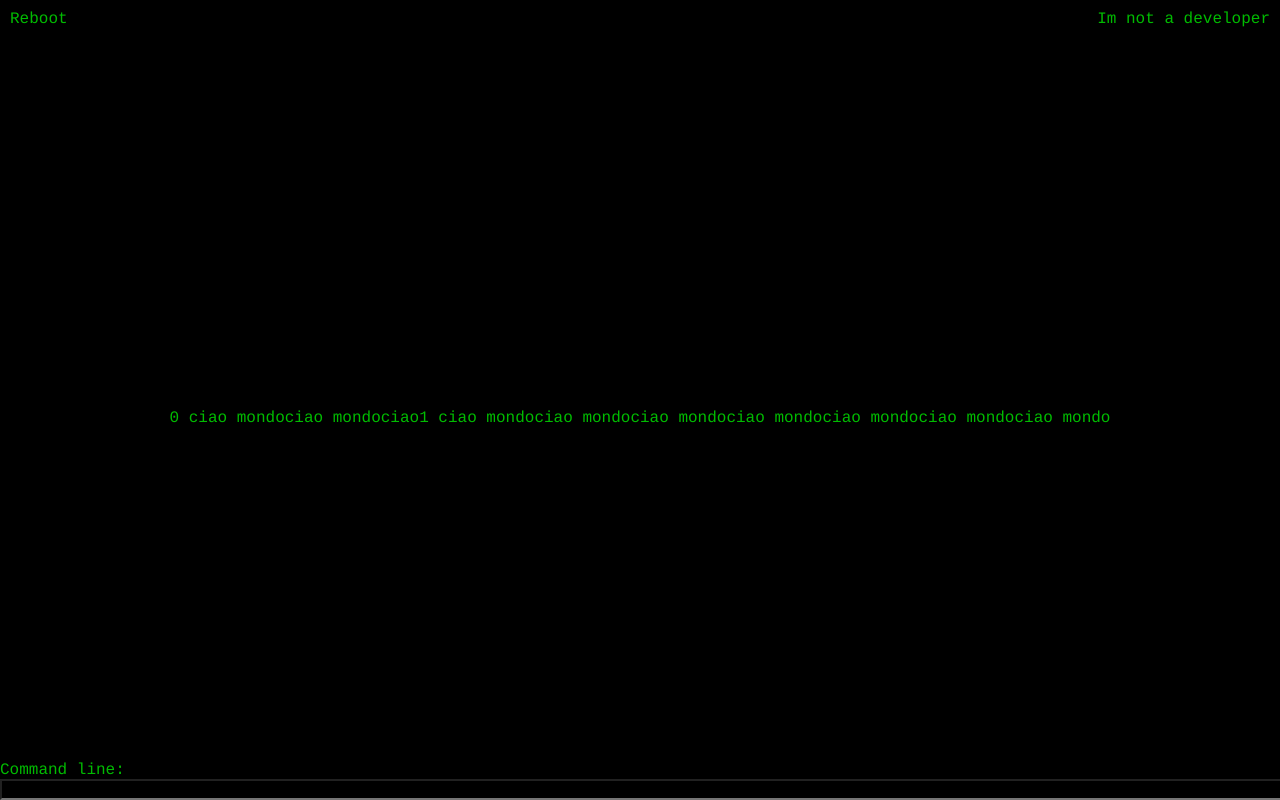
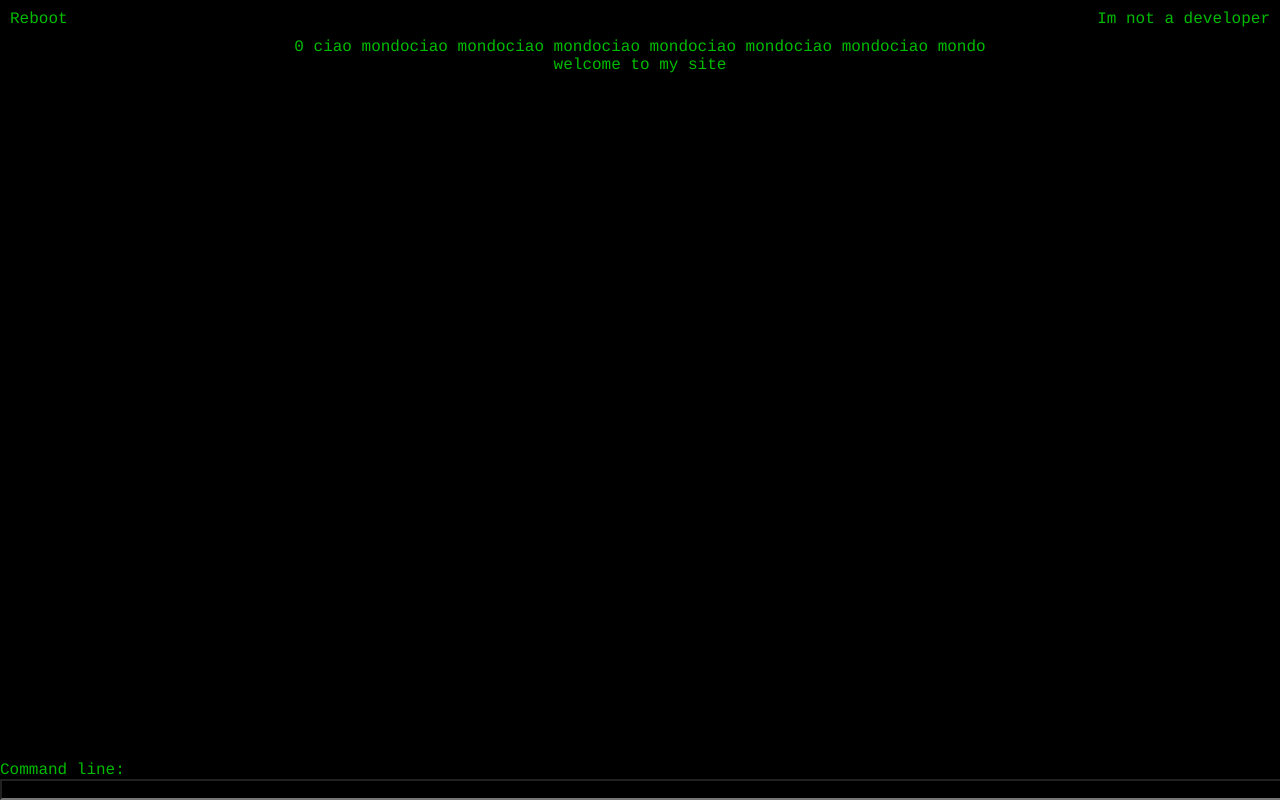
Before and after one commit to izaerax/site, a Nuxt app: page / in a window 1280 px wide. Built offline with nearby package versions, Linux system fonts and the light colour scheme.

Commit message:
added composable for temporizedTexts

```diff
--- a/assets/css/main.scss
+++ b/assets/css/main.scss
@@ -19,3 +19,7 @@ body {
 .h-100 {
   height: 100%;
 }
+
+.text-center {
+  text-align: center;
+}
--- /dev/null
+++ b/composables/useTemporizedTexts.ts
@@ -0,0 +1,35 @@
+/**
+ * Composable used to manage temporizedText order rendering
+ */
+export default () => {
+  const temporizedTextsArr = []
+  let tempCounter = 0
+
+  /**
+   * Used to create an array of refs with defined index
+   * NOTE: index should be unique for each composable instance to avoid index overwrite
+   * source: https://docs.w3cub.com/vue~3/guide/migration/array-refs
+   */
+  const setRef = (index: number) => {
+    return (el: any) => {
+      if (el) {
+        temporizedTextsArr[index] = el
+      }
+    }
+  }
+
+  /**
+   * Called to render the temporized text in order specified by position in temporizedTextsArr
+   */
+  const nextTempText = () => {
+    if (tempCounter < temporizedTextsArr.length) {
+      temporizedTextsArr[tempCounter].resume()
+      tempCounter++
+    }
+  }
+
+  return {
+    setRef,
+    nextTempText,
+  }
+}
--- a/pages/index.vue
+++ b/pages/index.vue
@@ -1,45 +1,27 @@
 <template lang="pug">
-.main
-	UITemporizedText(:ref="setRef(1)" text='0 ciao mondociao mondociao mondociao mondociao mondociao mondociao mondo' :interval="50" @finished="nextTempText")
-	UITemporizedText(:ref="setRef(0)" text='1 ciao mondociao mondociao mondociao mondociao mondociao mondociao mondo' :interval="50" @finished="nextTempText")
+.container
+	.row
+		UITemporizedText.text-center(
+			:ref="setRef(0)"
+			text='0 ciao mondociao mondociao mondociao mondociao mondociao mondociao mondo'
+			:interval="50" @finished="nextTempText"
+		)
+		UITemporizedText.text-center(
+			:ref="setRef(1)"
+			:text="enMessages.index.welcome"
+			:interval="50" @finished="nextTempText"
+		)
 </template>
 
 <script lang="ts" setup>
-const temporizedTextsArr = []
-let tempCounter = 0
+import useTemporizedTexts from '/composables/useTemporizedTexts.ts'
+import enMessages from '/i18n/en'
 
-/**
- * Used to create an array
- * source: https://docs.w3cub.com/vue~3/guide/migration/array-refs
- */
-const setRef = index => {
-	return (el) => {
-		if (el) {
-			temporizedTextsArr[index] = el
-		}
-	}
-}
-
-/**
- * Called to render the temporized text in order specified by position in temporizedTextsArr
- */
-const nextTempText = () => {
-	if (tempCounter < temporizedTextsArr.length) {
-		temporizedTextsArr[tempCounter].resume()
-		tempCounter++
-	}
-}
+const {setRef, nextTempText} = useTemporizedTexts()
 
 onMounted(() => nextTempText())
 
 </script>
 
 <style lang="scss" scoped>
-.main {
-    display: flex;
-		flex-grow: column;
-    justify-content: center;
-    align-items: center;
-    height: calc(100vh - 40px);
-}
 </style>
```
